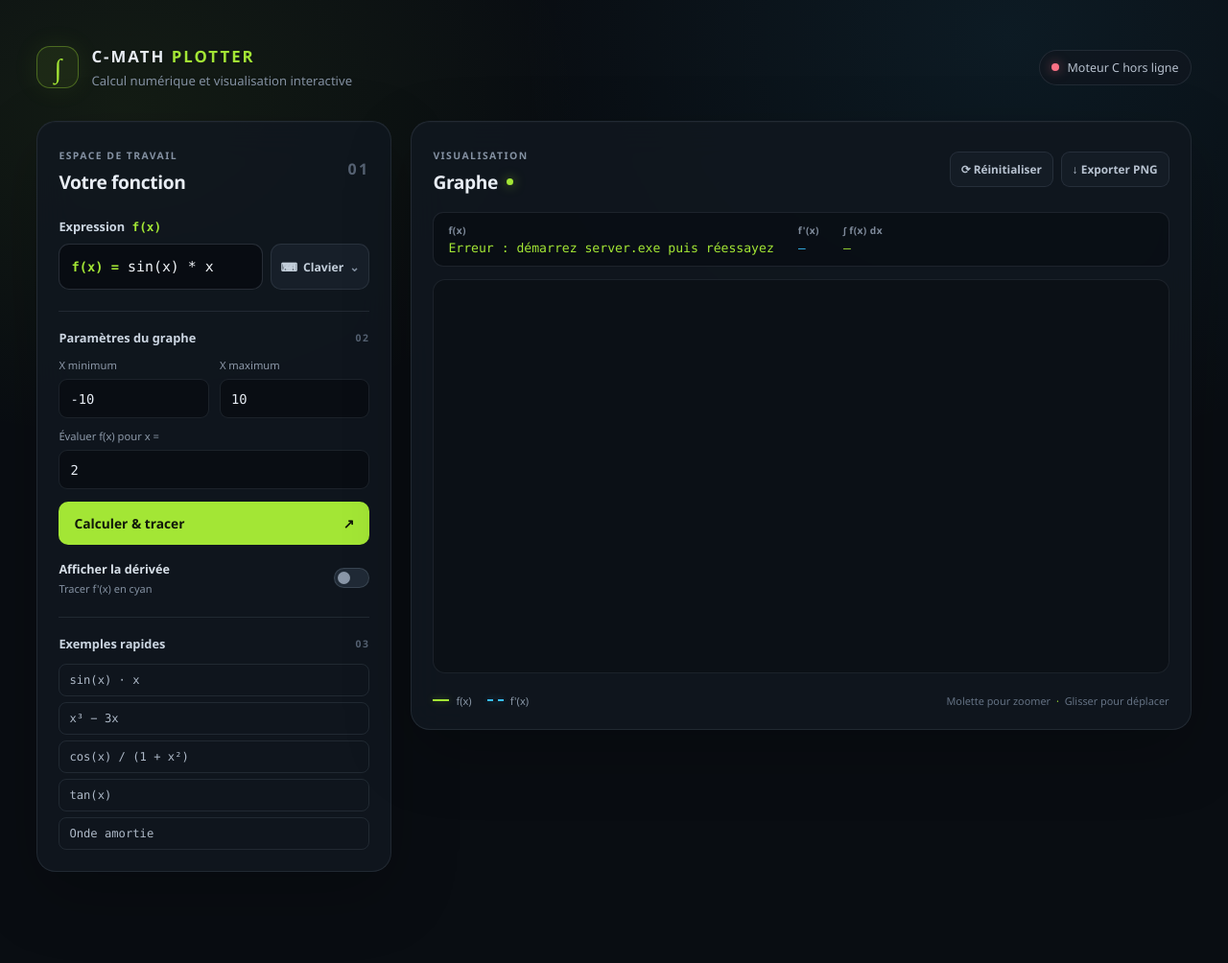
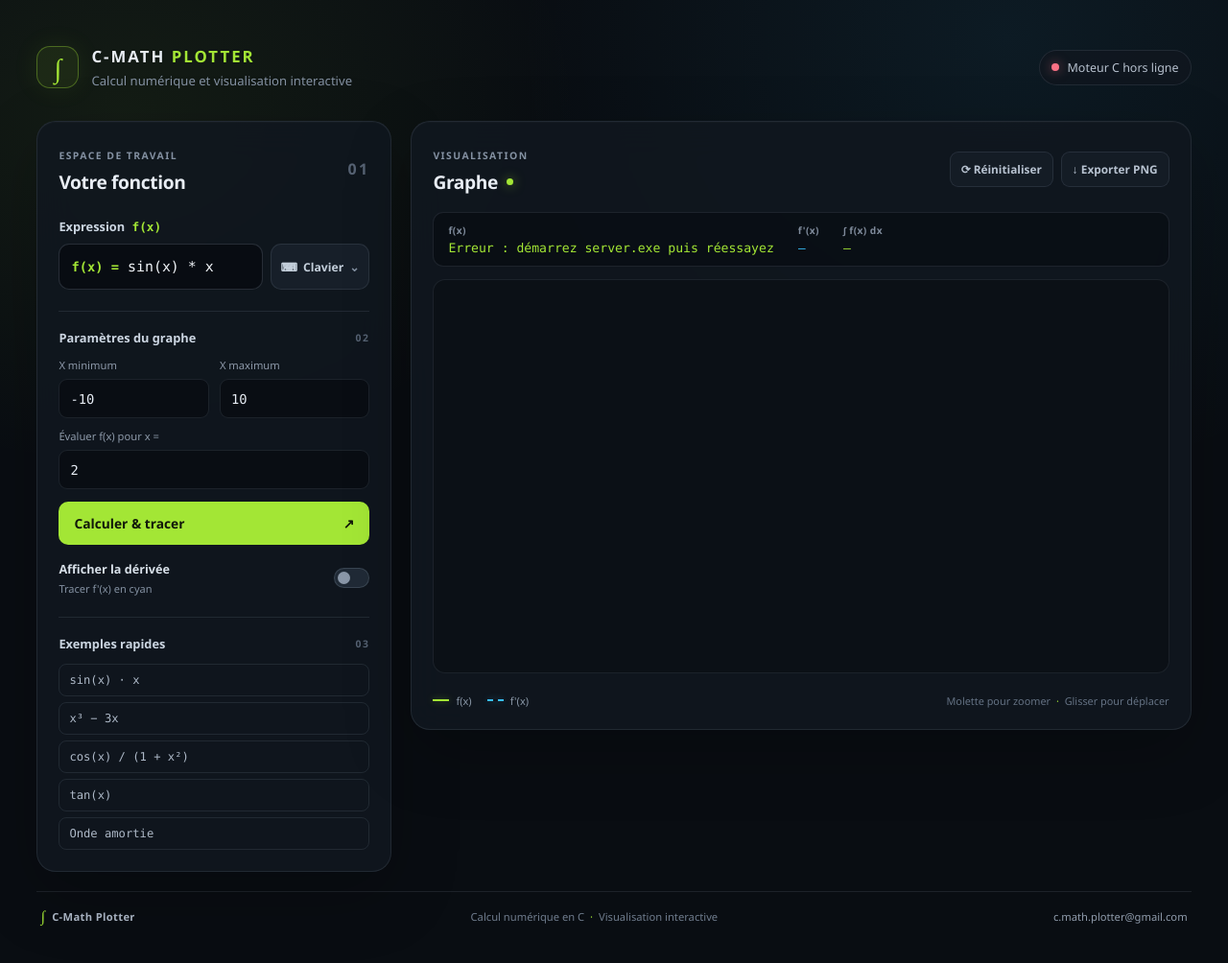
Before and after one commit to AZZYZZ/C-MATH-PLOTTER, a plain HTML site: page index.html in a window 1280 px wide. Shown: the whole page at 96% size. Before the commit the page ends 948 px from the top, so only its background shows below. Drawn offline with Linux system fonts and the light colour scheme; no server answers.

Commit message:
Add files via upload

```diff
--- a/index.html
+++ b/index.html
@@ -179,6 +179,11 @@
                 </div>
             </section>
         </main>
+        <footer class="app-footer">
+            <span class="footer-brand"><span aria-hidden="true">∫</span> C-Math Plotter</span>
+            <span>Calcul numérique en C <span class="footer-separator">·</span> Visualisation interactive</span>
+            <a class="footer-email" href="mailto:c.math.plotter@gmail.com">c.math.plotter@gmail.com</a>
+        </footer>
     </div>
     <script src="script.js"></script>
 </body>
--- a/style.css
+++ b/style.css
@@ -747,6 +747,47 @@ button {
     color: #a3e635;
 }
 
+.app-footer {
+    display: flex;
+    align-items: center;
+    justify-content: space-between;
+    gap: 12px;
+    margin-top: 20px;
+    padding: 14px 4px 2px;
+    border-top: 1px solid var(--line);
+    color: #6f7c8d;
+    font-size: 0.7rem;
+}
+
+.footer-brand {
+    display: inline-flex;
+    align-items: center;
+    gap: 7px;
+    color: #aeb9c8;
+    font-weight: 650;
+    letter-spacing: 0.03em;
+}
+
+.footer-brand > span {
+    color: var(--lime);
+    font: 1rem Georgia, serif;
+}
+
+.footer-separator {
+    padding: 0 3px;
+    color: var(--lime);
+}
+
+.footer-email {
+    color: #8f9bab;
+    text-decoration: none;
+    transition: color 160ms ease;
+}
+
+.footer-email:hover {
+    color: var(--lime);
+}
+
 button:focus-visible,
 input:focus-visible {
     outline: 2px solid rgba(163, 230, 53, 0.75);
@@ -863,6 +904,12 @@ input:focus-visible {
     .graph-hint {
         text-align: left;
     }
+
+    .app-footer {
+        align-items: flex-start;
+        flex-direction: column;
+        gap: 6px;
+    }
 }
 
 @media (prefers-reduced-motion: reduce) {
```
